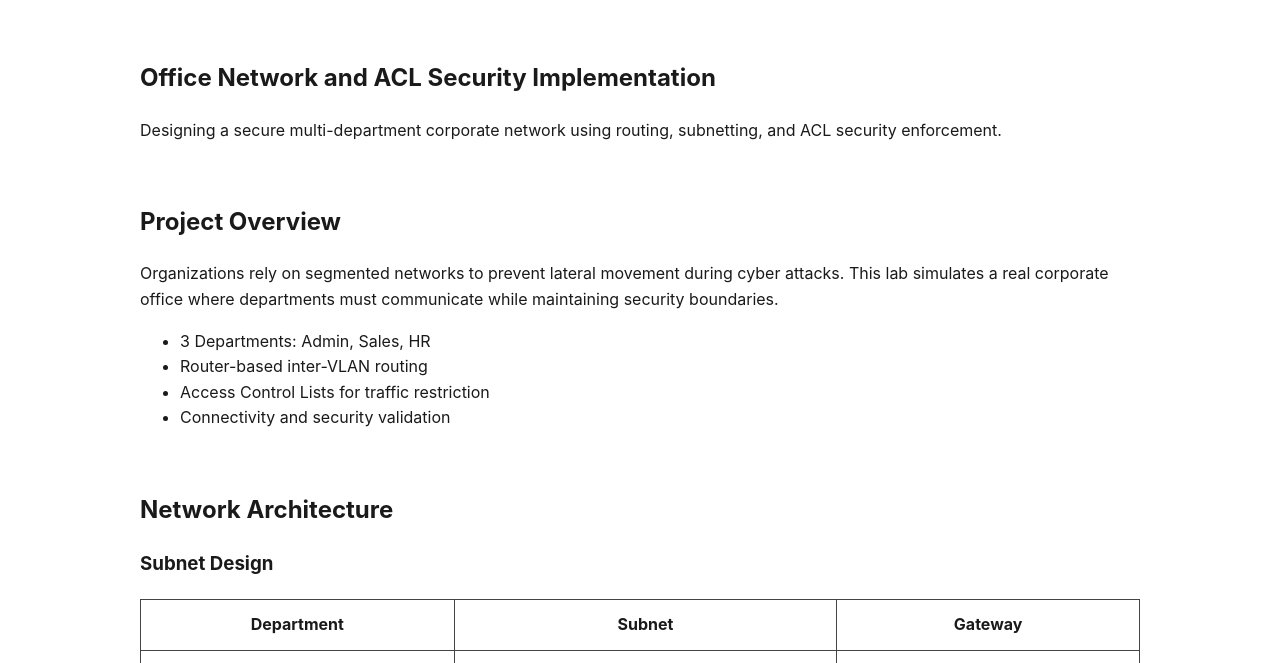
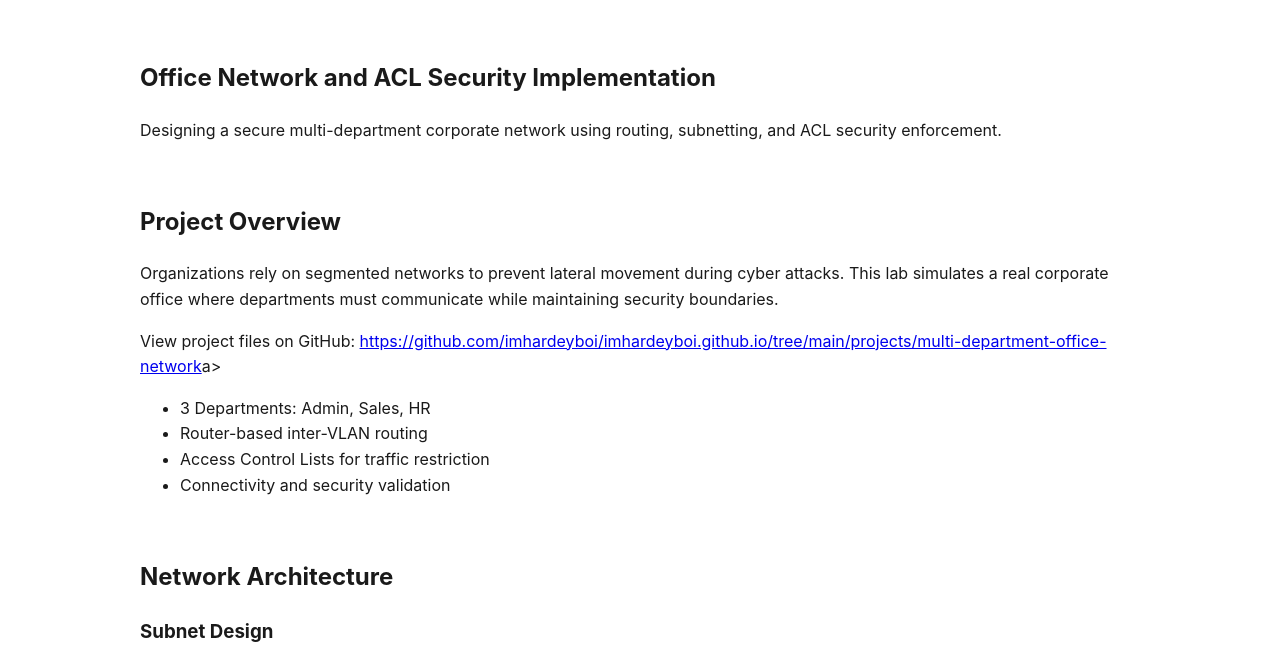
Before and after one commit to imhardeyboi/imhardeyboi.github.io, a plain HTML site: page soho-network-design.html in a window 1280 px wide. Shown: the part 71-734 px from the top of the page. Drawn offline with Linux system fonts and the light colour scheme.

Commit message:
Link project page to GitHub project files

```diff
--- a/soho-network-design.html
+++ b/soho-network-design.html
@@ -20,6 +20,7 @@
     <a href="resume.html">Resume</a>
     <a href="blog.html">Blog</a>
     <a href="contact.html">Contact</a>
+
   </nav>
 </header>
 
@@ -35,7 +36,7 @@
 Organizations rely on segmented networks to prevent lateral movement during cyber attacks.
 This lab simulates a real corporate office where departments must communicate while maintaining security boundaries.
 </p>
-
+<p>View project files on GitHub: <a href="https://github.com/imhardeyboi/imhardeyboi.github.io/tree/main/projects/multi-department-office-network">https://github.com/imhardeyboi/imhardeyboi.github.io/tree/main/projects/multi-department-office-network</a>a></p>
 <ul>
 <li>3 Departments: Admin, Sales, HR</li>
 <li>Router-based inter-VLAN routing</li>
```
